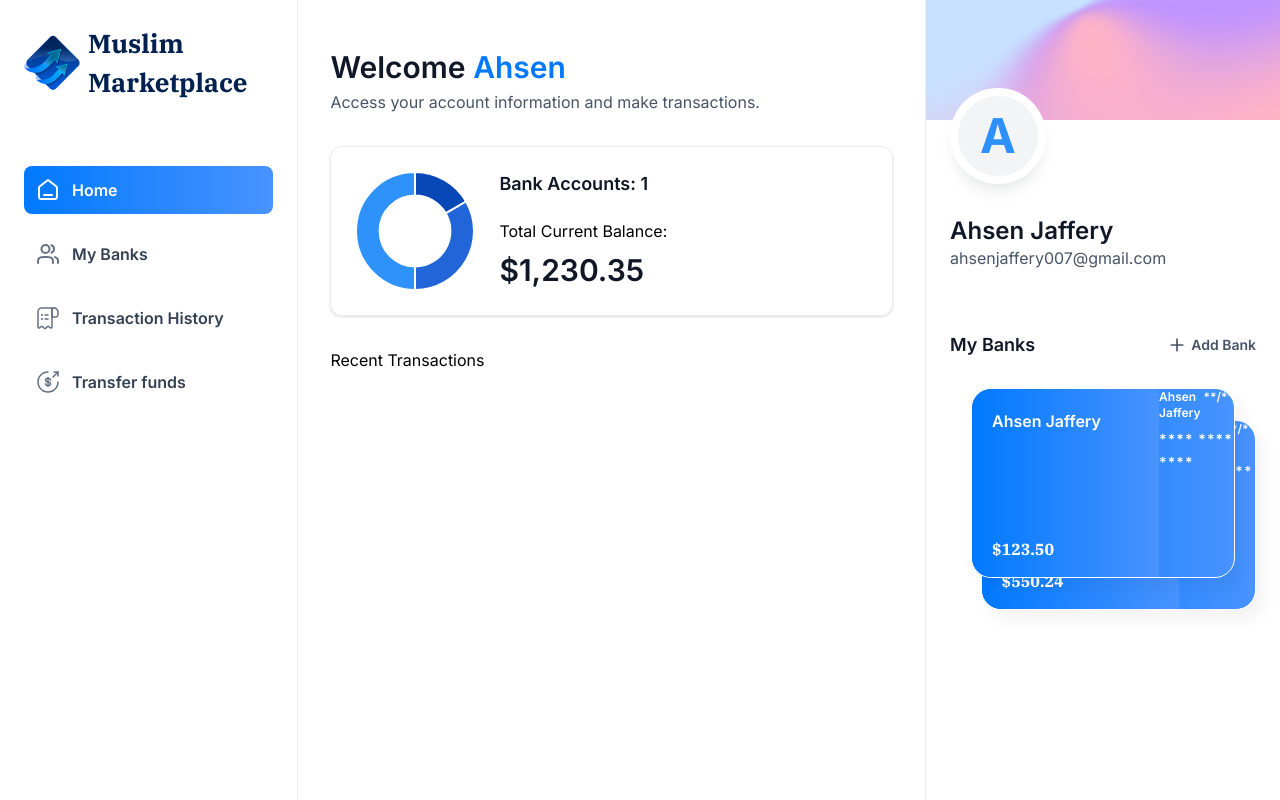
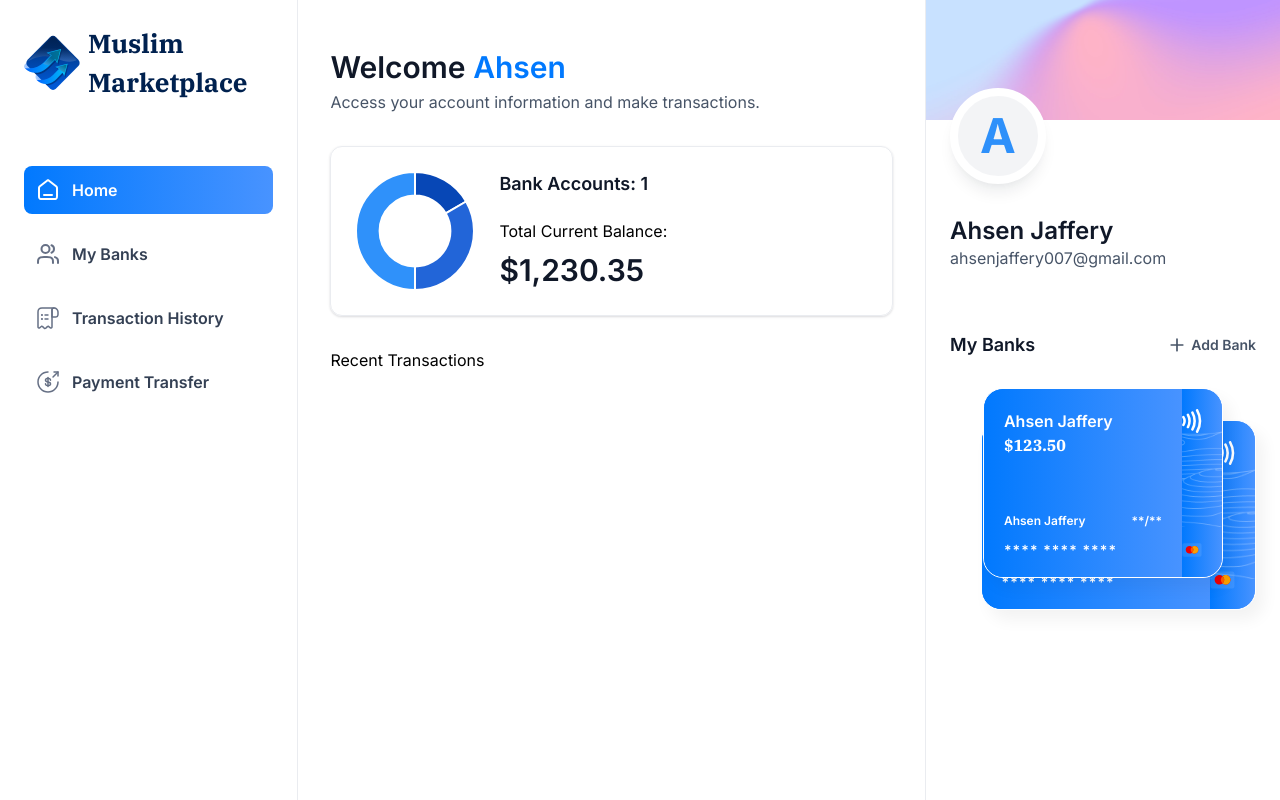
Before and after one commit to jafarmanx/banking-app, a Next.js app: page / in a window 1280 px wide. Built offline with nearby package versions, Linux system fonts and the light colour scheme.

Commit message:
Update to include bankcard and update sidebar links and connected them

```diff
--- /dev/null
+++ b/app/(root)/my-banks/page.tsx
@@ -0,0 +1,9 @@
+import React from 'react'
+
+const MyBanks = () => {
+  return (
+    <div>MyBanksPage</div>
+  )
+}
+
+export default MyBanks;
--- /dev/null
+++ b/app/(root)/payment-transfer/page.tsx
@@ -0,0 +1,9 @@
+import React from 'react'
+
+const PaymentTransfer = () => {
+  return (
+    <div>PaymentTransfer</div>
+  )
+}
+
+export default PaymentTransfer;
--- /dev/null
+++ b/app/(root)/transaction-history/page.tsx
@@ -0,0 +1,9 @@
+import React from 'react'
+
+const TransactionHistory = () => {
+  return (
+    <div>TransactionHistory</div>
+  )
+}
+
+export default TransactionHistory;
--- a/components/BankCard.tsx
+++ b/components/BankCard.tsx
@@ -1,6 +1,7 @@
 import React from 'react'
 import Link from 'next/link'
 import { formatAmount } from '../lib/utils'
+import Image from 'next/image'
 
 const BankCard = ({account, userName, showBalance=ture}:CreditCardProps) => {
   return (
@@ -10,6 +11,7 @@ const BankCard = ({account, userName, showBalance=ture}:CreditCardProps) => {
             className="bank-card"
         >
             <div className="bank-card_content">
+                <div>
                     <h1 className="text-16 font-semibold text-white">
                         {account.name || userName}
                     </h1>
@@ -27,9 +29,32 @@ const BankCard = ({account, userName, showBalance=ture}:CreditCardProps) => {
                         </h2>
                     </div>
                     <p className="text-14 font-semibold tracking-[1.1px] text-white">
-                    **** **** **** <span className="text-16">{account.mask}</span>
+                        **** **** **** <span className="text-16">{account?.mask}</span>
                     </p>
                 </article>
+            </div>
+            <div className="bank-card_icon">
+                <Image
+                    src="/icons/Paypass.svg"
+                    width={20}
+                    height={24}
+                    alt="pay"
+                />
+                <Image
+                    src="/icons/mastercard.svg"
+                    width={45}
+                    height={32}
+                    alt="mastercard"
+                    className="ml-5"
+                />
+            </div>
+            <Image
+                src="/icons/lines.png"
+                width={316}
+                height={190}
+                alt="lines"
+                className="absolute top-0 left-0"
+            />
         </Link>
     </div>
   )
--- a/constants/index.tsx
+++ b/constants/index.tsx
@@ -16,8 +16,8 @@ export const sidebarLinks = [
   },
   {
     imageUrl: "/icons/payment-transfer.svg",
-    label: "Transfer funds",
-    route: "/transfer-funds"
+    label: "Payment Transfer",
+    route: "/payment-transfer"
   },
 ]
 
```
Lines whose indentation alone changed are shown as unchanged.
